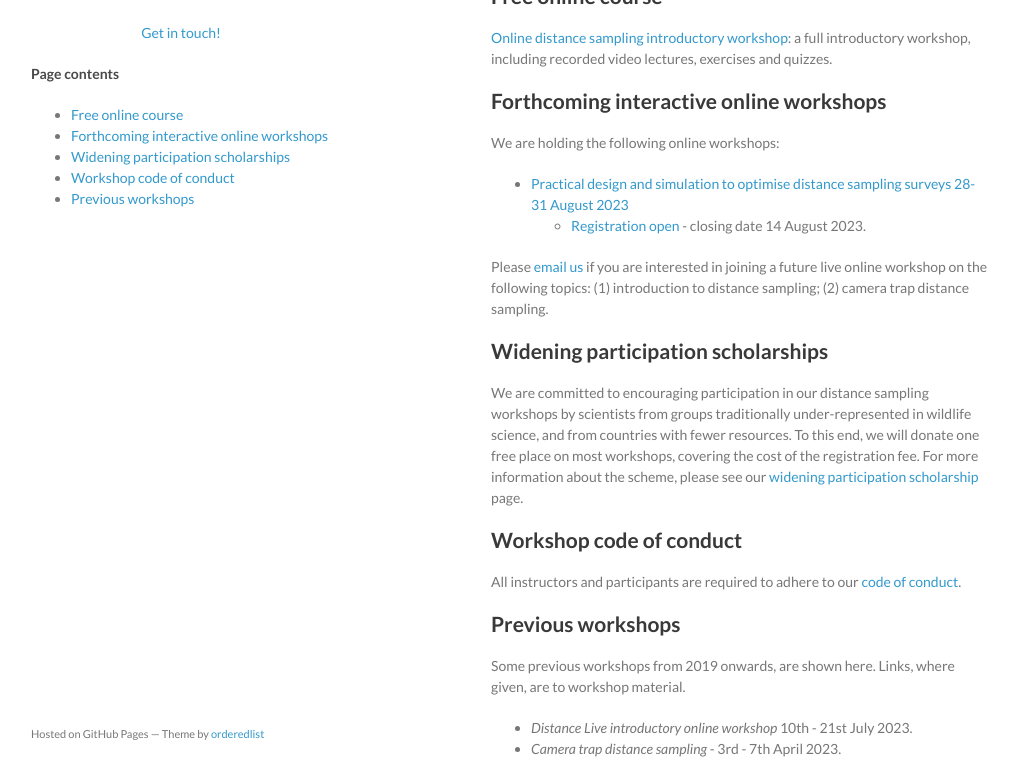
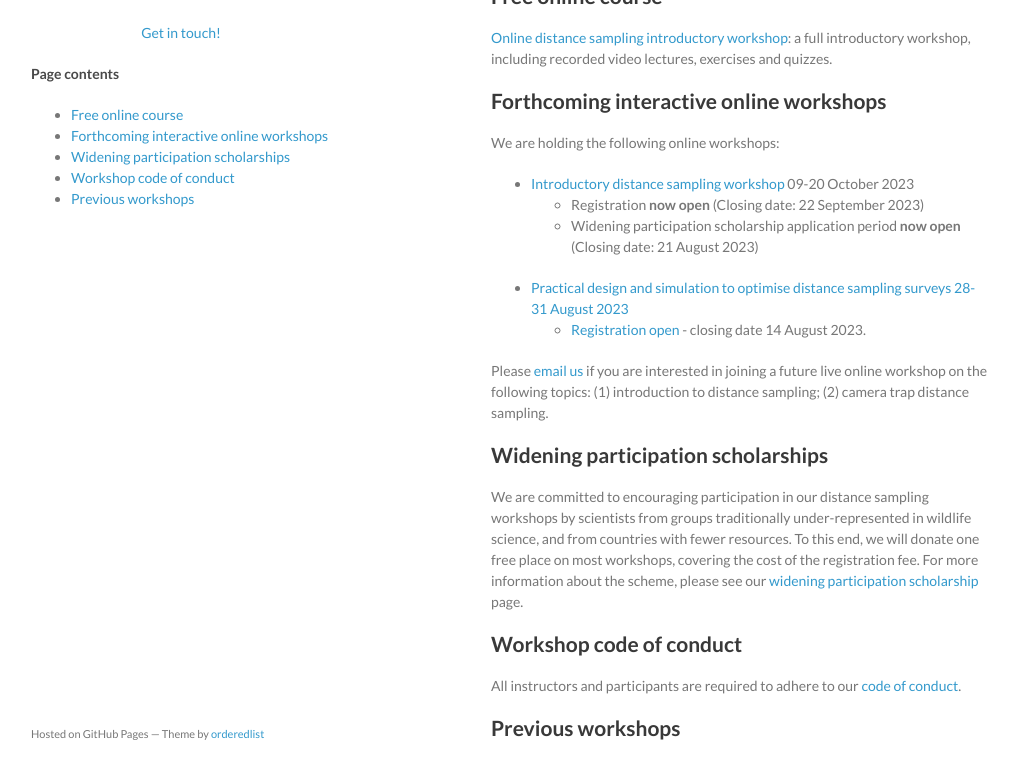
Before and after one commit to distanceworkshops/distanceworkshops.github.io, a Jekyll site: the page built from index.md, in a window 1280 px wide and 900 px high, cut to the strip 137-900 px from the top of the window. Shown: the whole strip, without its empty margins (129-1147 px from the left). Built offline with Jekyll 4.4.1, drawn with Linux system fonts in a browser that asks for light colours.

Commit message:
Intro Oct23 registration and participation scholarships now open

```diff
--- a/index.md
+++ b/index.md
@@ -15,8 +15,9 @@ Here you can find content for distance sampling workshops including slides, exer
 
 We are holding the following online workshops:
 
-<!-- - [Introductory distance sampling workshop](intro-jul-2023) 10-21 July 2023
-  - Registration is closed -->
+- [Introductory distance sampling workshop](intro-oct-2023) 09-20 October 2023
+  - Registration **now open** (Closing date: 22 September 2023)
+  - Widening participation scholarship application period **now open** (Closing date: 21 August 2023)
 - [Practical design and simulation to optimise distance sampling surveys 28-31 August 2023](https://workshops.distancesampling.org/design-aug-2023)
   - [Registration open](https://onlineshop.st-andrews.ac.uk/conferences-and-events/events/creem/online-workshoppractical-design-and-simulation-to-optimise-distance-sampling-surveys-2831-aug-23) - closing date 14 August 2023.
 
```
